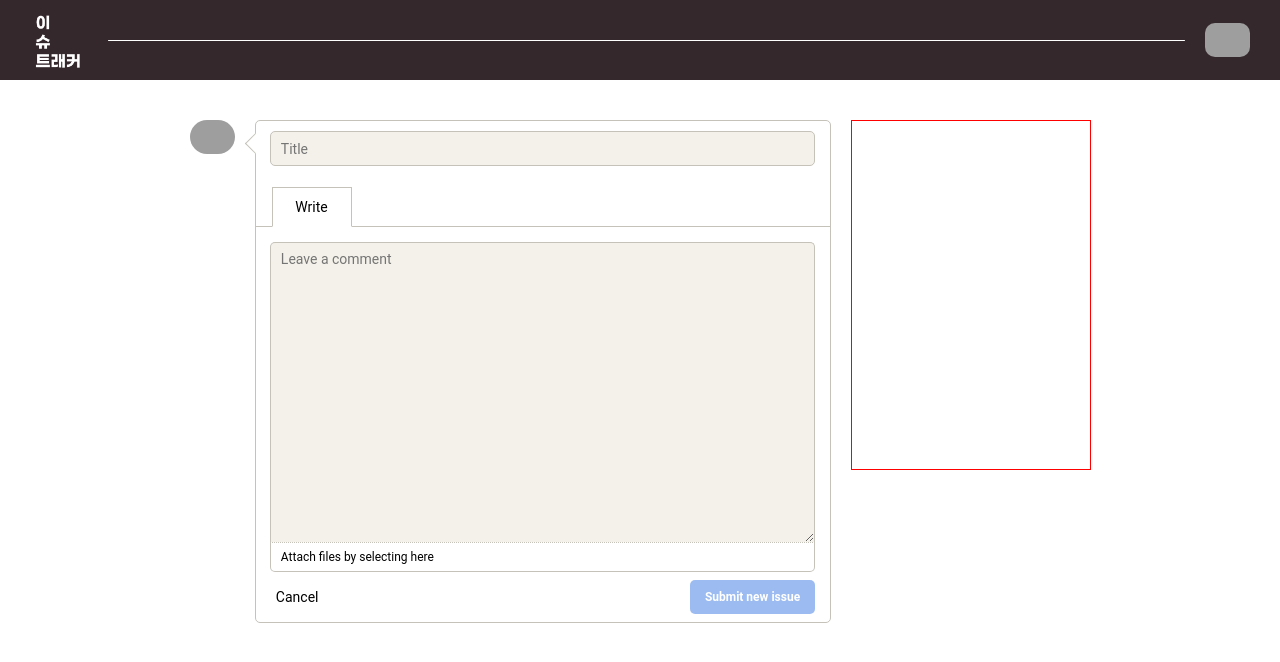
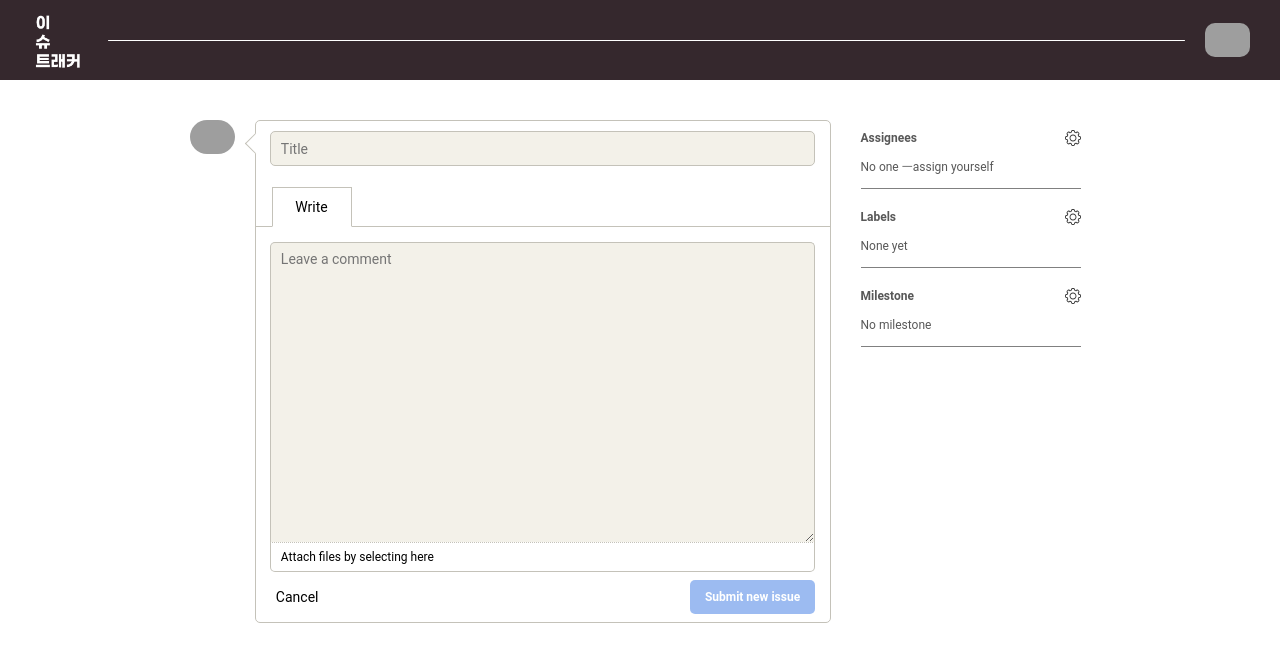
Before and after one commit to 4INCENSE/issue-tracker-frontend, a React app: page /newIssue in a window 1280 px wide. Shown: the top 662 px of the page. Built offline with nearby package versions, Linux system fonts and the light colour scheme; grey boxes are pictures that could not be loaded.

Commit message:
[#7] feat : 이슈 생성 사이드바 UI 구현
- 팝업 기능을 제외한 이슈 생성 사이드바 UI 구현
- settings 아이콘 추가
- Sidebar 컴포넌트 분리

```diff
--- a/src/components/NewIssue/NewIssue.jsx
+++ b/src/components/NewIssue/NewIssue.jsx
@@ -6,7 +6,7 @@ import { mobileModeWidth, responsiveHeight, tabletModeWidth } from '@/common/con
 
 import Wrap from '@/components/UI/Layout/Wrap';
 import BlueButton from '@/components/UI/Button/BlueButton';
-
+import Sidebar from '@/components/NewIssue/Sidebar';
 import profile from '@/image/profile.jpg';
 
 const NewIssue = () => {
@@ -72,13 +72,15 @@ const NewIssue = () => {
             </SubmitButtonWrap>
           </CancelSubmitButtonWrap>
         </IssueContentWrap>
-        <SidebarWrap></SidebarWrap>
+        <SidebarWrap>
+          <Sidebar />
+        </SidebarWrap>
         <MobileSubmitButtonWrap>
           {!activeSubmitButton ? (
             <BlueButton type="block" title="Submit new issue" />
           ) : (
             <BlueButton title="Submit new issue" />
-          )}{' '}
+          )}
         </MobileSubmitButtonWrap>
       </NewIssueContentWrap>
     </Wrap>
@@ -131,8 +133,7 @@ const IssueContentWrap = styled.div`
 const SidebarWrap = styled.div`
   width: 25%;
   min-width: 200px;
-  height: 350px;
-  border: 1px solid red;
+
   @media only screen and (max-width: ${mobileModeWidth}) {
     width: 100%;
   }
--- /dev/null
+++ b/src/components/NewIssue/Sidebar.jsx
@@ -0,0 +1,114 @@
+import React from 'react';
+import styled from 'styled-components';
+
+import settingIcon from '@/image/icon/settings.svg';
+import settingBlue from '@/image/icon/settingsBlue.svg';
+
+const Sidebar = () => {
+  return (
+    <Wrap>
+      <SidebarSelectWrap>
+        <TitleIconWrap>
+          Assignees
+          <img src={settingIcon} />
+          <HoverIcon src={settingBlue} />
+        </TitleIconWrap>
+        <SelectedList>
+          <SelectedItem>
+            No one ㅡ <span>assign yourself</span>
+          </SelectedItem>
+        </SelectedList>
+      </SidebarSelectWrap>
+      <SidebarSelectWrap>
+        <TitleIconWrap>
+          Labels
+          <img src={settingIcon} />
+          <HoverIcon src={settingBlue} />
+        </TitleIconWrap>
+        <SelectedList>
+          <SelectedItem>None yet</SelectedItem>
+        </SelectedList>
+      </SidebarSelectWrap>
+      <SidebarSelectWrap>
+        <TitleIconWrap>
+          Milestone
+          <img src={settingIcon} />
+          <HoverIcon src={settingBlue} />
+        </TitleIconWrap>
+        <SelectedList>
+          <SelectedItem>No milestone</SelectedItem>
+        </SelectedList>
+      </SidebarSelectWrap>
+    </Wrap>
+  );
+};
+
+export default Sidebar;
+
+const Wrap = styled.div`
+  display: flex;
+  flex-direction: column;
+  justify-content: center;
+  align-items: center;
+  width: 100%;
+`;
+
+const HoverIcon = styled.img`
+  display: none;
+  width: 16px;
+`;
+
+const SidebarSelectWrap = styled.div`
+  display: flex;
+  flex-direction: column;
+  width: 100%;
+  padding: 10px;
+`;
+
+const TitleIconWrap = styled.div`
+  display: flex;
+  justify-content: space-between;
+  align-items: center;
+  width: 100%;
+  font-size: ${({ theme }) => theme.fontSize.small};
+  font-weight: bold;
+  color: #585858;
+  cursor: pointer;
+  img {
+    width: 16px;
+  }
+  &:hover {
+    color: ${({ theme }) => theme.color.themeBlue};
+    img {
+      display: none;
+    }
+  }
+  &:hover ${HoverIcon} {
+    display: block;
+  }
+`;
+
+const SelectedList = styled.div`
+  display: flex;
+  flex-direction: column;
+  width: 100%;
+  border-bottom: 1px solid grey;
+`;
+
+const SelectedItem = styled.div`
+  display: flex;
+  width: 100%;
+  font-size: ${({ theme }) => theme.fontSize.small};
+  color: #585858;
+  margin: 15px 0;
+  span {
+    font-size: ${({ theme }) => theme.fontSize.small};
+    color: #585858;
+    cursor: pointer;
+  }
+  &:hover {
+    span {
+      color: ${({ theme }) => theme.color.themeBlue};
+    }
+  }
+`;
```
Also changed, not shown: src/image/icon/settings.svg (added), src/image/icon/settingsBlue.svg (added).
